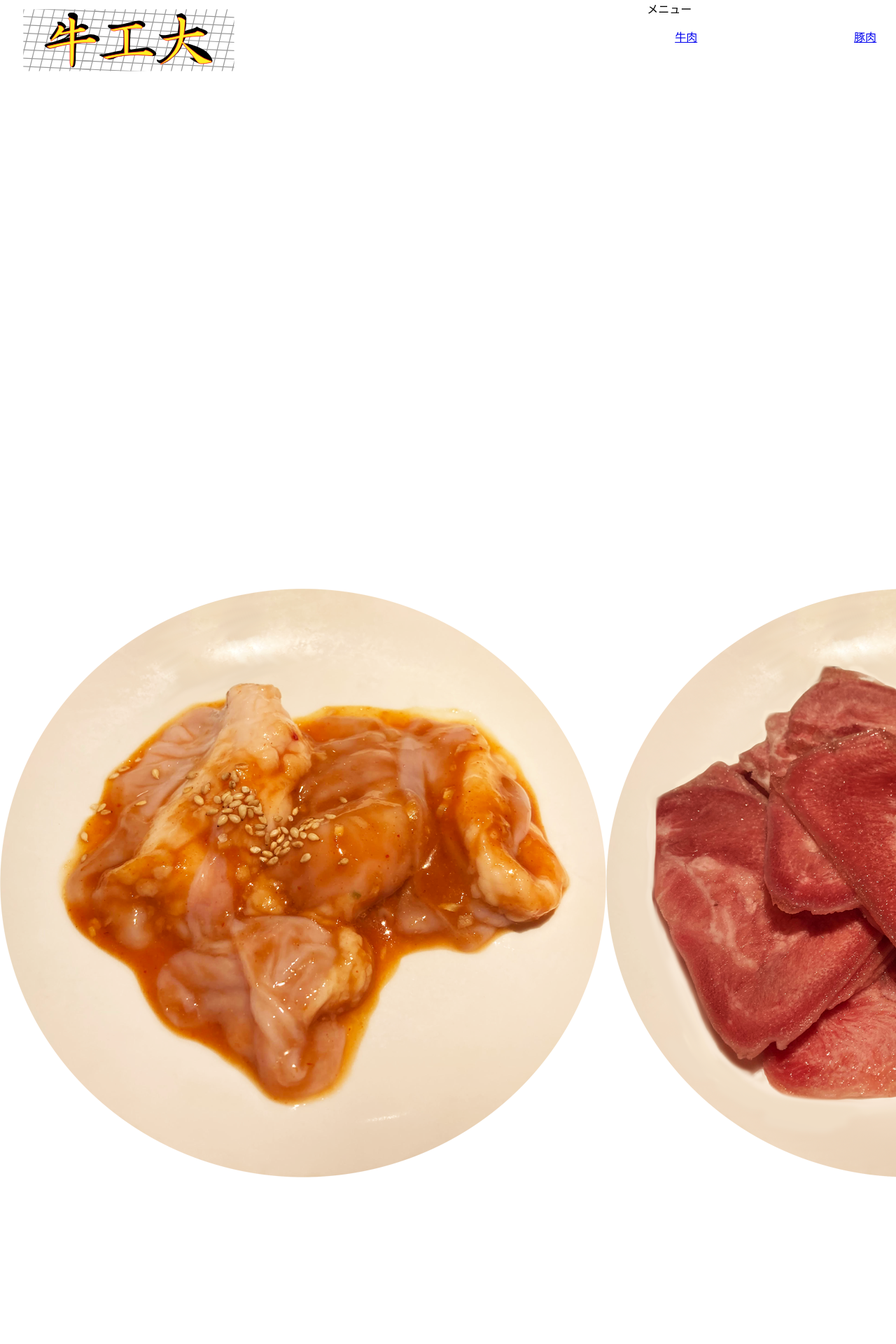
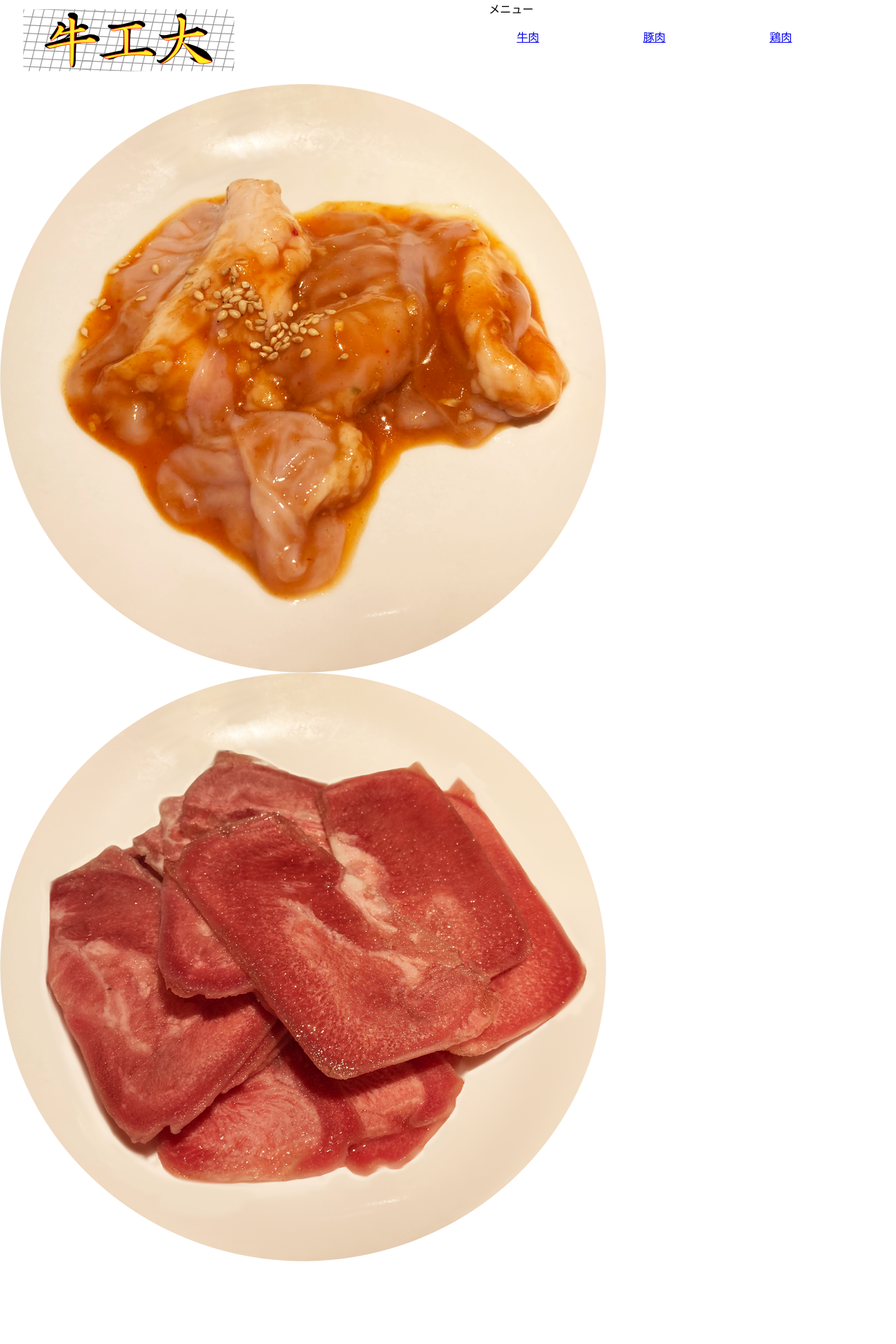
Before and after one commit to twiaight/twiaight.github.io, a PHP site: page /buta.html in a window 1280 px wide; the page is wider, and only the part inside the window is pictured. Shown: the top 1920 px of that part at 70% size. After the commit the page ends 1802 px from the top of that part, so only its background shows below. Run offline with PHP 8.4, Linux system fonts and the light colour scheme.

Commit message:
Update header.css

```diff
--- a/VisualContentDesign/header.css
+++ b/VisualContentDesign/header.css
@@ -1,15 +1,11 @@
 body {
   margin: auto;
   display: grid;
-  grid-template-columns: repeat(12, 1fr);
-  grid-template-rows: repeat(6, 1fr);
 }
 
 header {
   display: flex;
   max-height: 120px;
-  grid-column-start: 1;
-  grid-column-end: 13;
 }
 
 .logo {
```
